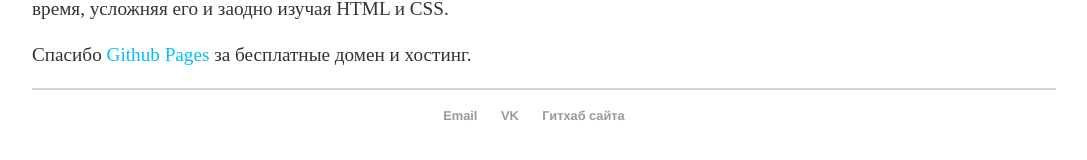
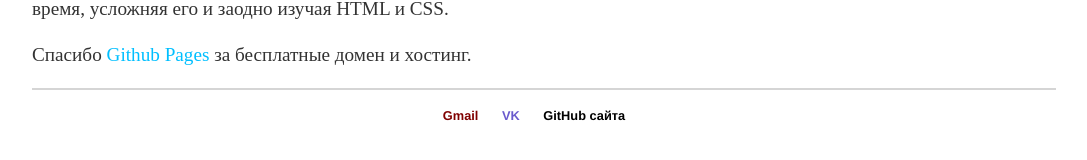
Before and after one commit to G0DMD/G0DMD.github.io, a Jekyll site: the page built from index.html, in a window 1280 px wide. Shown: the part 220-380 px from the top of the page, without its empty margins (96-1183 px from the left). Built offline with Jekyll 4.4.1, drawn with Linux system fonts in a browser that asks for light colours.

Commit message:
Update default.html

```diff
--- a/_layouts/default.html
+++ b/_layouts/default.html
@@ -22,9 +22,9 @@
 		</div>
 		<footer>
     		<ul>
-        		<li><a href="mailto:andyleo.andyleo@gmail.com">Email</a></li>
-        		<li><a href="https://vk.com/godmd">VK</a></li>
-                        <li><a href="https://github.com/G0DMD/G0DMD.github.io">Гитхаб сайта</a></li>
+        		<li><a style="color: #800000" href="mailto:andyleo.andyleo@gmail.com">Gmail</a></li>
+        		<li><a style="color: #6A5ACD" href="https://vk.com/godmd">VK</a></li>
+                        <li><a style="color: black" href="https://github.com/G0DMD/G0DMD.github.io">GitHub сайта</a></li>
 			</ul>
 		</footer>
 	</body>
```
